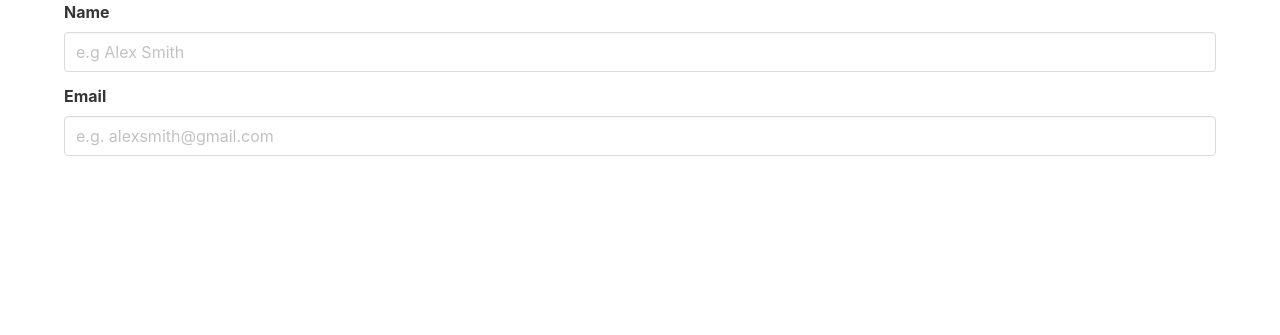
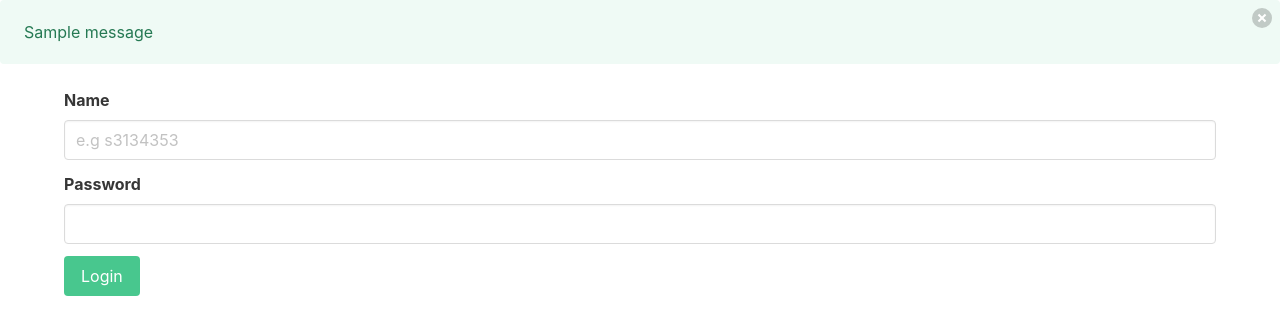
Before and after one commit to Magnuscake/gcloud-forum-app, a Flask app: page /login in a window 1280 px wide. Shown: the part 52-387 px from the top of the page. Run offline with Flask 2, Linux system fonts and the light colour scheme; one stand-in notice (Sample message) is shown.

Commit message:
Implemented user login checking along with message flashing

```diff
--- a/app.yaml
+++ b/app.yaml
@@ -1,7 +1,6 @@
 runtime: python38
 
 handlers:
-
 - url: /application/static
   static_dir: application/static
 
--- a/application/__init__.py
+++ b/application/__init__.py
@@ -2,6 +2,7 @@ from flask import Flask
 
 def create_app():
     app = Flask(__name__)
+    app.config['SECRET_KEY'] = ';n?aL!#2^RoqkL6'
 
     from .views import views
     from .auth import auth
--- a/application/auth.py
+++ b/application/auth.py
@@ -1,9 +1,25 @@
-from flask import Blueprint, render_template
+from flask import Blueprint, render_template, request, flash
+
+from .datastore.user import user_exists
 
 auth = Blueprint('auth', __name__)
 
-@auth.route("/login")
+@auth.route("/login", methods=["GET", "POST"])
 def login():
+    if request.method == "POST":
+        data = request.form
+
+        user_id = data.get("userId")
+        password = data.get("password")
+
+        found_user = user_exists(user_id, password)
+
+        if found_user:
+            flash("Login successful", category="success")
+        else:
+            flash("ID or password is invalid", category="error")
+
+
     return render_template("login.html")
 
 @auth.route("/signup")
--- a/application/static/script.js
+++ b/application/static/script.js
@@ -0,0 +1,11 @@
+document.addEventListener('DOMContentLoaded', () => {
+  (document.querySelectorAll('.notification .delete') || []).forEach(
+    $delete => {
+      const $notification = $delete.parentNode;
+
+      $delete.addEventListener('click', () => {
+        $notification.parentNode.removeChild($notification);
+      });
+    }
+  );
+});
--- a/application/templates/base.html
+++ b/application/templates/base.html
@@ -3,12 +3,9 @@
   <head>
     <meta charset="UTF-8" />
     <meta name="viewport" content="width=device-width, initial-scale=1.0" />
+    <link rel="stylesheet" href="https://cdn.jsdelivr.net/npm/bulma@0.9.1/css/bulma.min.css">
+
     <title>{% block title %} {% endblock %}</title>
-
-		<link
-			rel="stylesheet"
-			href="https://cdn.jsdelivr.net/npm/bulma@0.9.1/css/bulma.min.css"
-		>
   </head>
   <body>
     <nav class="navbar is-info">
@@ -19,9 +16,33 @@
         </div>
       </div>
     </nav>
-		<div class="container">
-			{% block content %}
-			{% endblock %}
-		</div>
+
+    {% with messages = get_flashed_messages(with_categories=true) %}
+      {% if messages %}
+        {% for category, message in messages %}
+          {% if category == "error" %}
+          <div class="notification is-danger is-light">
+            <button class="delete"></button>
+            {{ message }}
+          </div>
+
+          {% else %}
+
+          <div class="notification is-success is-light">
+            <button class="delete"></button>
+            {{ message }}
+          </div>
+
+          {% endif %}
+        {% endfor %}
+      {% endif %}
+    {% endwith %}
+
+    <div class="container">
+      {% block content %}
+      {% endblock %}
+    </div>
+
+    <script src="../static/script.js"></script>
   </body>
 </html>
--- a/application/templates/home.html
+++ b/application/templates/home.html
@@ -1,5 +1,5 @@
 {% extends 'base.html' %}
 {% block title %} Home {% endblock %}
 {% block content %}
-	This is the homepage
+  This is the homepage
 {% endblock %}
--- a/application/templates/login.html
+++ b/application/templates/login.html
@@ -1,19 +1,33 @@
 {% extends 'base.html' %}
 {% block title %} Home {% endblock %}
 {% block content %}
-<form method="POST">
+<form class="mt-4" method="POST">
   <div class="field">
     <label class="label">Name</label>
     <div class="control">
-			<input class="input" type="text" placeholder="e.g Alex Smith">
+      <input
+        class="input"
+        type="text"
+        id="userId"
+        name="userId"
+        placeholder="e.g s3134353"
+      >
     </div>
   </div>
 
   <div class="field">
-		<label class="label">Email</label>
+    <label class="label">Password</label>
     <div class="control">
-			<input class="input" type="email" placeholder="e.g. alexsmith@gmail.com">
+      <input class="input" type="password" id="password" name="password" />
     </div>
+  </div>
+
+  <div class="field">
+    <p class="control">
+    <button class="button is-success">
+      Login
+    </button>
+    </p>
   </div>
 </form>
 {% endblock %}
--- a/requirements.txt
+++ b/requirements.txt
@@ -1 +1,4 @@
-flask==1.1.2
+Flask==1.1.2
+google-cloud-datastore==2.1.0
+google-auth==1.28.0
+requests==2.25.1
```
Also changed, not shown: application/datastore/user.py (added, +14 -0 lines), index.yaml (added, +8 -0 lines), application/datastore/__init__.py (added). Lines whose indentation alone changed are shown as unchanged.
